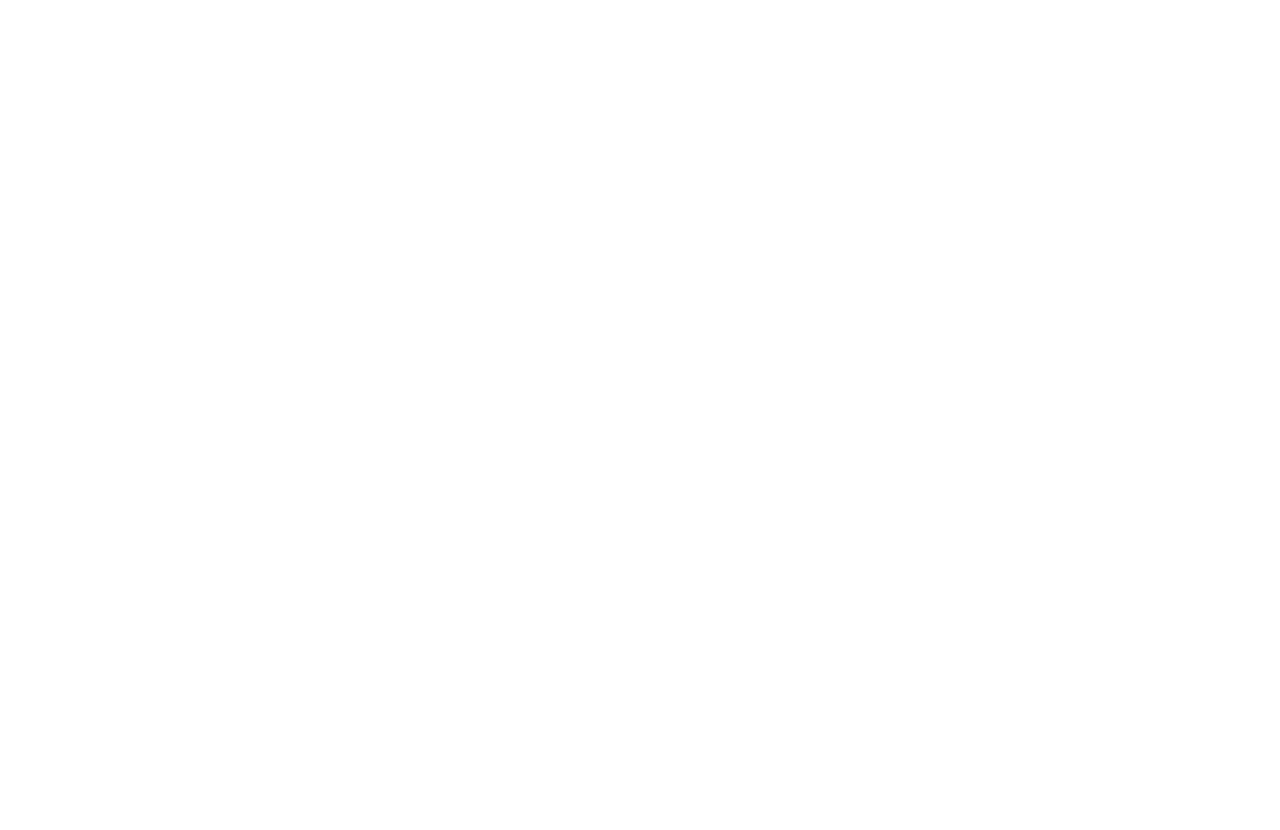
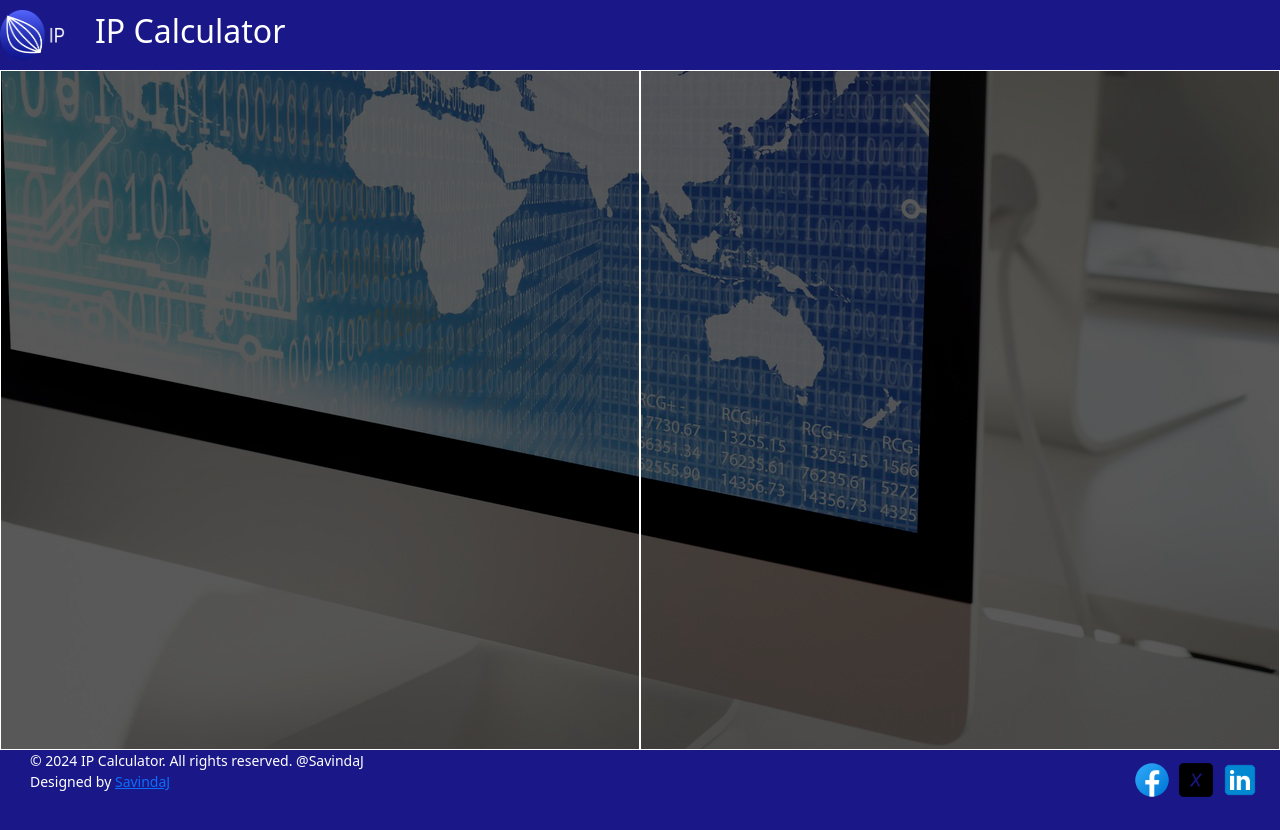
Before and after one commit to savindaJ/IP-Calculator, a plain HTML site: page index.html in a window 1280 px wide. Before the commit the page ends 800 px from the top, so only its background shows below. Drawn offline with Linux system fonts and the light colour scheme.

Commit message:
add components

```diff
--- /dev/null
+++ b/assets/css/index.css
@@ -0,0 +1,76 @@
+header {
+    display: flex;
+    width: 100vw;
+    height: 70px;
+    background: #1A1888;
+}
+
+header .logo > img {
+    width: 65px;
+    height: 50px;
+    margin: 10px auto auto;
+}
+
+header .title {
+    flex: 1;
+    color: white;
+    margin: auto auto auto 30px;
+}
+
+footer {
+    position: relative;
+    width: 100vw;
+    height: 80px;
+    background: #1A1888;
+    bottom: 0;
+}
+
+footer hr{
+    width: 100vw;
+    height: 1px;
+    background: white;
+    border: none;
+}
+
+footer small > p {
+    width: max-content;
+    height: max-content;
+    color: white;
+    margin: 0 auto auto 30px;
+    text-align: center;
+    display: block;
+}
+
+footer .link {
+    width: max-content;
+    height: max-content;
+    position: absolute;
+    right: 20px;
+    top: 0;
+}
+
+footer .link > a > img {
+    width: 40px;
+    height: 40px;
+    margin: 10px auto auto;
+}
+
+main {
+    width: 100vw;
+    height: 85vh;
+    background-size: cover;
+    background: url("../image/bg.jpg") no-repeat fixed center;
+}
+
+main>section {
+    width: 100vw;
+    height: 100%;
+    background: rgba(0, 0, 0, 0.65);
+    display: flex;
+}
+
+main>section section{
+    width: 100vw;
+    height: 100%;
+    border: 1px solid white;
+}
--- a/index.html
+++ b/index.html
@@ -25,9 +25,39 @@
     <meta name="twitter:description" content="Explore IP addresses and subnets with our user-friendly calculator.">
     <meta name="twitter:image" content="https://www.yourwebsite.com/images/your-image.jpg">
     <link rel="icon" type="image/x-icon" href="assets/image/logo.png">
+    <link rel="stylesheet" href="assets/css/index.css">
     <title>IP Calculator</title>
+    <link rel="stylesheet" href="assets/css/bootstrap.css">
 </head>
 <body>
+    <header>
+        <div class="logo">
+            <img src="assets/image/logo.png" alt="logo">
+        </div>
+        <div class="title">
+            <h2>IP Calculator</h2>
+        </div>
+    </header>
+    <main>
+        <section>
+            <section></section>
+            <section></section>
+        </section>
+    </main>
+        <footer>
+            <div>
+                <small>
+                    <p>© 2024 IP Calculator. All rights reserved. @SavindaJ</p>
+                    <p>Designed by <a href="https://github.com/savindaJ" target="_blank">SavindaJ</a></p>
+                </small>
 
+                <div class="link">
+                    <a href="" target="_blank"><img src="assets/image/icons8-facebook-240.png" alt="facebook"></a>
+                    <a href="https://twitter.com/SavindaJ" target="_blank"><img src="assets/image/icons8-x-100.png" alt="twitter"></a>
+                    <a href="" target="_blank"><img src="assets/image/icons8-linkedin-480.png" alt="linkedin"></a>
+                </div>
+            </div>
+
+        </footer>
 </body>
 </html>
```
Also changed, not shown: assets/image/bg.jpg (added), assets/image/icons8-facebook-240.png (added), assets/image/icons8-linkedin-480.png (added), assets/image/icons8-x-100.png (added).
